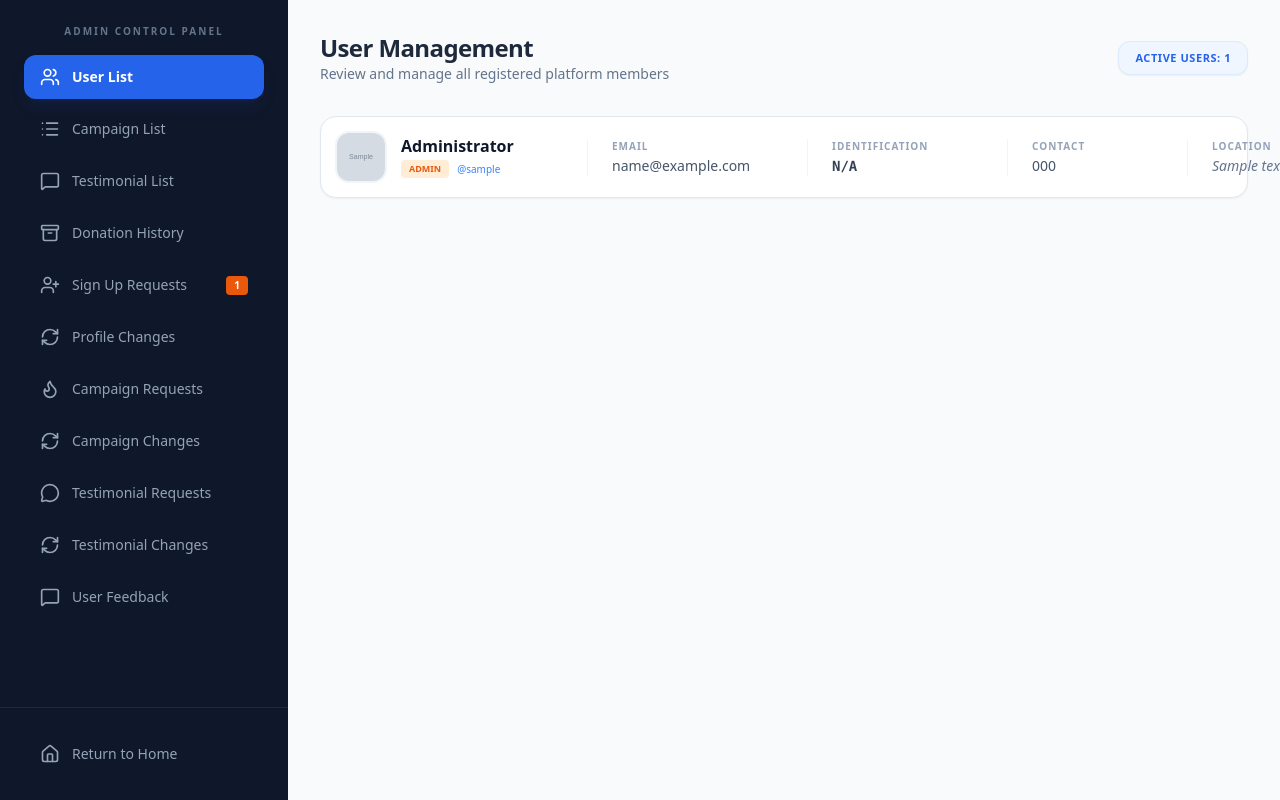
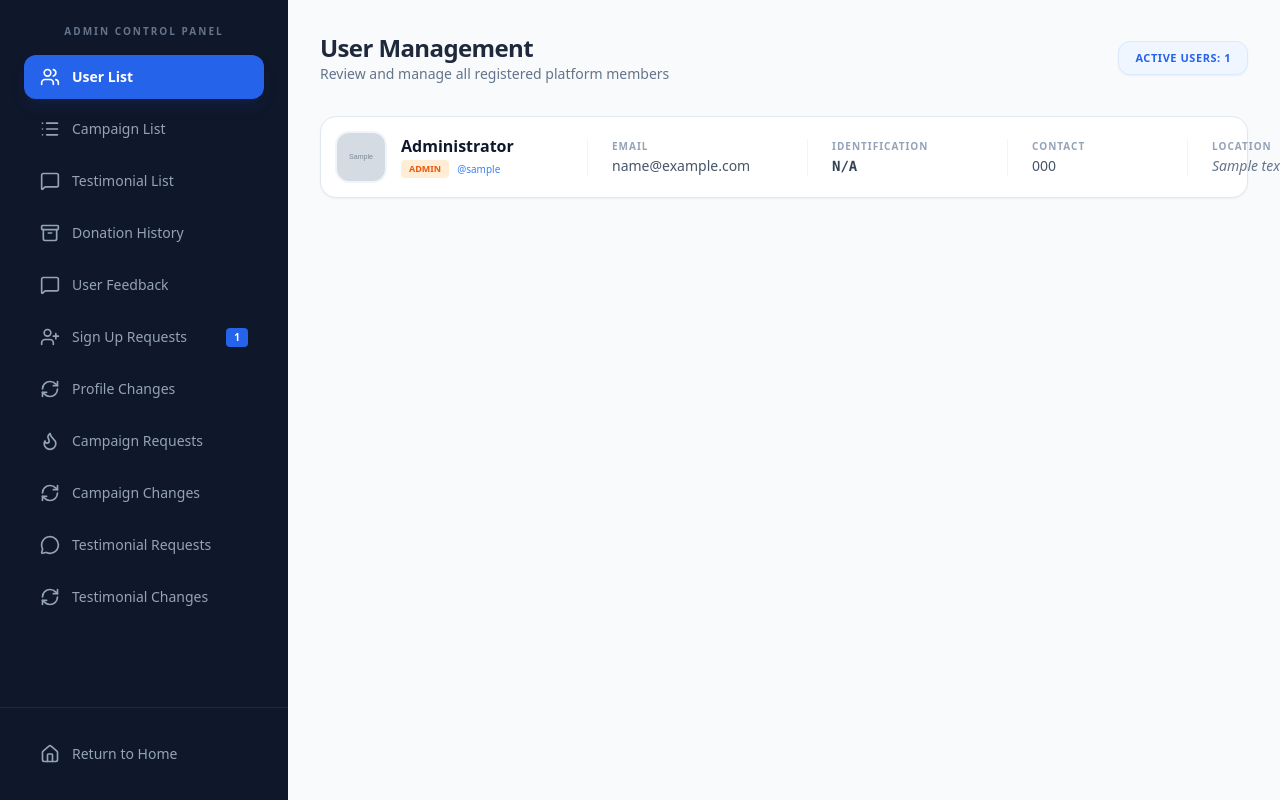
Before and after one commit to bipinjlimbu/Donations-Management-System---Django-Project, a Django app: page /dashboard/admin/ in a window 1280 px wide. Run offline with Django 5.2, Linux system fonts and the light colour scheme; a user stored in the database is signed in; tables that the repository leaves empty hold one stand-in row (values such as "Sample post"); grey boxes marked "Sample" are stand-in pictures; style sheets or scripts are compiled from the project's sources.

Commit message:
Admin Dashboard Navbar Updated

```diff
--- a/dms_app/templates/main/admin_dashboard.html
+++ b/dms_app/templates/main/admin_dashboard.html
@@ -61,7 +73,7 @@
                         <span class="text-sm font-medium">Sign Up Requests</span>
                     </div>
                     {% if signup_request_count > 0 %}
-                    <span class="bg-orange-600 text-white text-[10px] px-2 py-0.5 rounded font-bold">{{ signup_request_count }}</span>
+                    <span class="bg-blue-600 text-white text-[10px] px-2 py-0.5 rounded font-bold">{{ signup_request_count }}</span>
                     {% endif %}
                 </a>
 
@@ -87,7 +99,7 @@
                         <span class="text-sm font-medium">Campaign Requests</span>
                     </div>
                     {% if campaign_request_count > 0 %}
-                    <span class="bg-red-600 text-white text-[10px] px-2 py-0.5 rounded font-bold">{{ campaign_request_count }}</span>
+                    <span class="bg-blue-600 text-white text-[10px] px-2 py-0.5 rounded font-bold">{{ campaign_request_count }}</span>
                     {% endif %}
                 </a>
 
@@ -111,7 +123,7 @@
                         <span class="text-sm font-medium">Testimonial Requests</span>
                     </div>
                     {% if testimonial_request_count > 0 %}
-                    <span class="bg-green-600 text-white text-[10px] px-2 py-0.5 rounded font-bold">{{ testimonial_request_count }}</span>
+                    <span class="bg-blue-600 text-white text-[10px] px-2 py-0.5 rounded font-bold">{{ testimonial_request_count }}</span>
                     {% endif %}
                 </a>
 
```
Also changed, not shown: other parts of dms_app/templates/main/admin_dashboard.html (+18 -18 lines).
